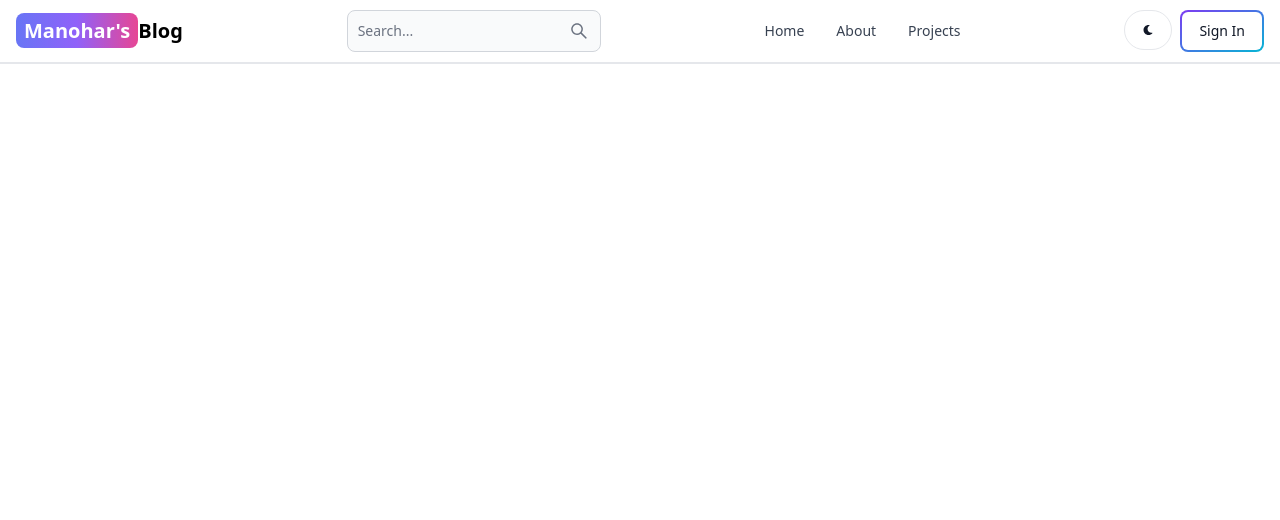
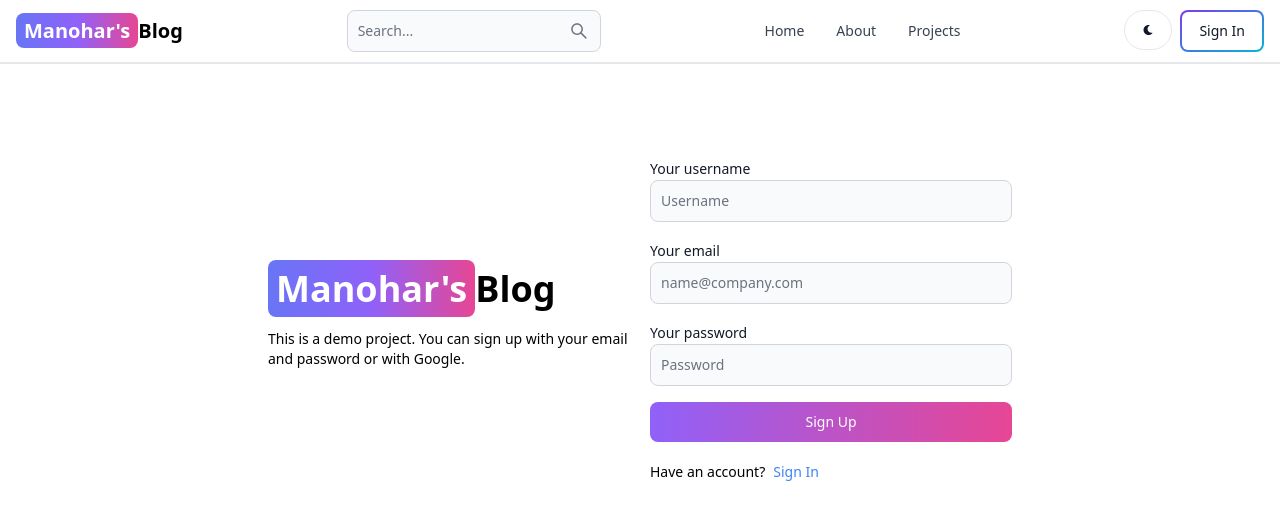
Before and after one commit to manoharreddy44/MERN-BLOG, a React (Vite) app in the folder client/: page /sign-up in a window 1280 px wide. Shown: the top 520 px of the page. Built offline with nearby package versions, Linux system fonts and the light colour scheme.

Commit message:
create signup page ui

```diff
--- a/client/src/App.jsx
+++ b/client/src/App.jsx
@@ -2,7 +2,7 @@
 import Home from './pages/home';
 import About from './pages/About';
 import Signin from './pages/signin';
-import SignUp from './pages/signup';
+import SignUp from './pages/SignUp';
 import Dashboard from './pages/Dashboard';
 import Projects from './pages/Projects';
 import Header from './components/Header';
@@ -14,8 +14,8 @@
       <Routes>
         <Route path="/" element={<Home />} />
         <Route path="/about" element={<About />} />
-        <Route path="/signin" element={<Signin />} />
-        <Route path="/signup" element={<SignUp />} />
+        <Route path="/sign-in" element={<Signin />} />
+        <Route path="/sign-up" element={<SignUp />} />
         <Route path="/dashboard" element= {<Dashboard/>}/>
         <Route path="/projects" element={<Projects />}/>
       </Routes>
--- a/client/src/pages/SignUp.jsx
+++ b/client/src/pages/SignUp.jsx
@@ -1,9 +1,51 @@
-import React from 'react'
+import { Button, Label, TextInput } from 'flowbite-react';
+import { Link } from 'react-router-dom';
+
 
 export default function signup() {
   return (
-    <div>
-      signup page
+    <div className='min-h-screen mt-20'>
+      <div className='flex p-3 max-w-3xl mx-auto flex-col md:flex-row md:items-center gap-5'>
+        {/* left */}
+        <div className='flex-1'>
+          <Link to='/' className='font-bold dark:text-white text-4xl'>
+            <span className='px-2 py-1 bg-gradient-to-r from-indigo-500 via-purple-500 to-pink-500 rounded-lg text-white'>
+              Manohar's
+            </span>
+            Blog
+          </Link>
+          <p className='text-sm mt-5'>
+            This is a demo project. You can sign up with your email and password
+            or with Google.
+          </p>
+        </div>
+        {/* right */}
+        <div className='flex-1'>
+          <form className='flex flex-col gap-4'>
+            <div>
+              <Label value='Your username' />
+              <TextInput type='text' placeholder='Username' id='username' />
+            </div>
+            <div>
+              <Label value='Your email' />
+              <TextInput type='text' placeholder='name@company.com' id='email' />
+            </div>
+            <div>
+              <Label value='Your password' />
+              <TextInput type='text' placeholder='Password' id='password' />
+            </div>
+            <Button gradientDuoTone='purpleToPink' type='submit'>
+              Sign Up
+            </Button>
+          </form>
+          <div className="flex gap-2 text-sm mt-5">
+            <span>Have an account?</span>
+            <Link to='/sign-in' className='text-blue-500'>
+              Sign In
+            </Link>
+          </div>
+        </div>
+      </div>
     </div>
-  )
+  );
 }
```
